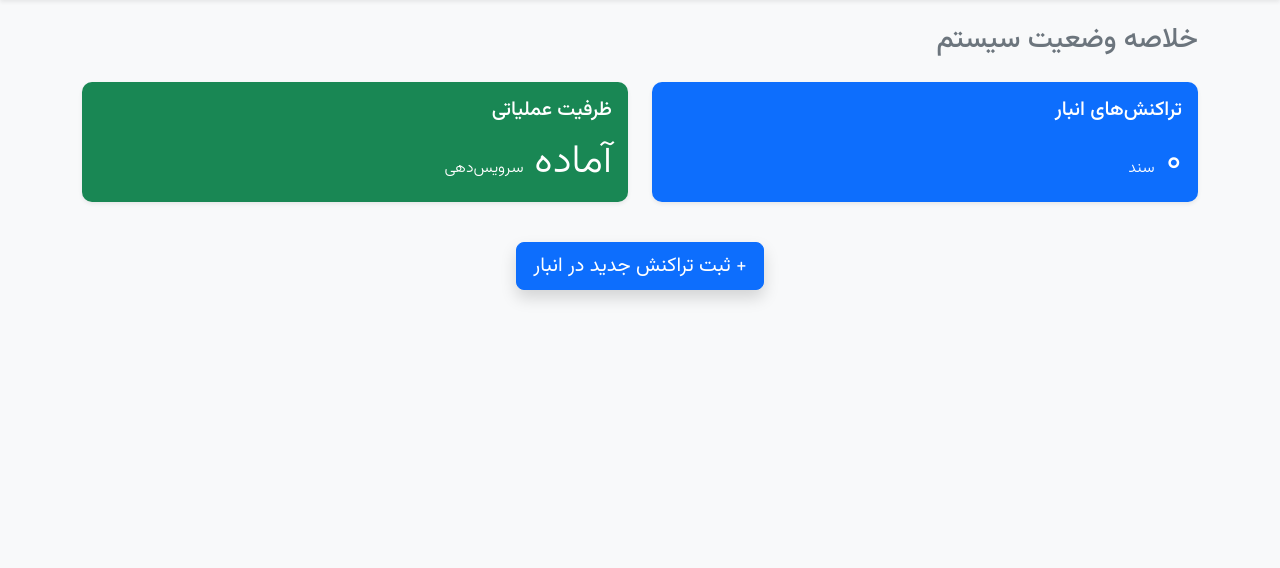
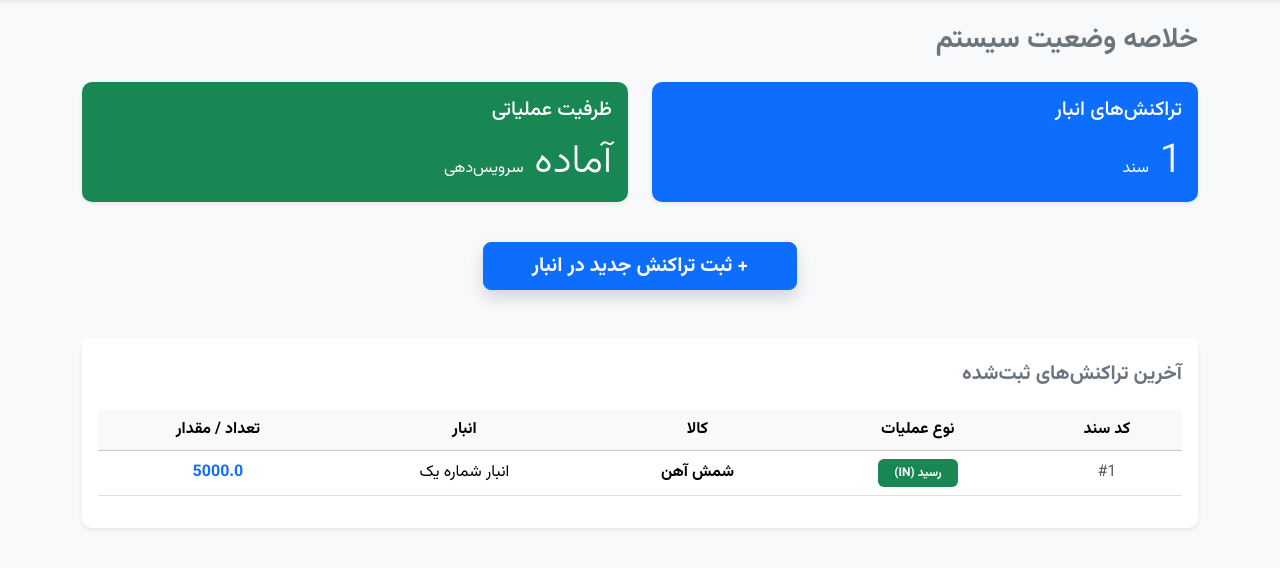
Before and after one commit to patronsafety-create/storage_management, a FastAPI app: page /dashboard in a window 1280 px wide. Shown: the part 56-624 px from the top of the page. Run offline with FastAPI, Linux system fonts and the light colour scheme.

Commit message:
fixed version2

```diff
--- a/src/api/main.py
+++ b/src/api/main.py
@@ -1,22 +1,55 @@
+from contextlib import asynccontextmanager
 from fastapi import FastAPI
 from fastapi.staticfiles import StaticFiles
+
 from src.api import auth
 from src.api import ui
-from src.api import inventory_ui  # اضافه شدن ماژول انبار
+from src.api import inventory_ui
+
+from src.infrastructure.database import engine, SessionLocal
+from src.domain_model import inventory_models
+
+# ساخت فیزیکی جداول در دیتابیس
+inventory_models.Base.metadata.create_all(bind=engine)
+
+@asynccontextmanager
+async def lifespan(app: FastAPI):
+    """
+    این تابع در زمان استارت سرور اجرا می‌شود.
+    وظیفه آن بررسی دیتابیس و تزریق داده‌های اولیه (Data Seeding) است.
+    """
+    db = SessionLocal()
+    try:
+        # ساخت انبارهای پیش‌فرض در صورت خالی بودن جدول
+        if not db.query(inventory_models.Warehouse).first():
+            db.add_all([
+                inventory_models.Warehouse(name="انبار شماره یک"),
+                inventory_models.Warehouse(name="انبار شماره دو")
+            ])
+
+        # ساخت کالاهای پیش‌فرض با واحد سنجش (تناژ)
+        if not db.query(inventory_models.Product).first():
+            db.add_all([
+                inventory_models.Product(name="شمش آهن", uom="تن"),
+                inventory_models.Product(name="اوره گرانول", uom="تن")
+            ])
+        db.commit()
+    finally:
+        db.close()
+    yield
 
 app = FastAPI(
     title="Storage ERP API",
     description="سیستم مدیریت انبار و احراز هویت",
-    version="1.0.0"
+    version="1.0.0",
+    lifespan=lifespan  # اتصال چرخه حیات به هسته برنامه
 )
 
-# اتصال پوشه استاتیک برای فایل‌های CSS و فونت‌ها
 app.mount("/static", StaticFiles(directory="static"), name="static")
 
-# رجیستر کردن روترهای سیستم
 app.include_router(auth.router)
 app.include_router(ui.router)
-app.include_router(inventory_ui.router)  # اتصال روتر انبار به هسته مرکزی
+app.include_router(inventory_ui.router)
 
 @app.get("/", tags=["General"])
 def read_root():
--- a/src/api/ui.py
+++ b/src/api/ui.py
@@ -1,15 +1,34 @@
-from fastapi import APIRouter, Request
+from fastapi import APIRouter, Request, Depends
 from fastapi.templating import Jinja2Templates
 from fastapi.responses import HTMLResponse
+from sqlalchemy.orm import Session
+
+# اتصال به زیرساخت دیتابیس و مدل‌ها
+from src.infrastructure.database import get_db
+from src.domain_model.inventory_models import StockTransaction
 
 router = APIRouter(tags=["UI"])
 templates = Jinja2Templates(directory="templates")
 
 @router.get("/dashboard", response_class=HTMLResponse)
-async def dashboard(request: Request, msg: str = None):
-    # استفاده از سینتکس استاندارد برای رندر HTML
+async def dashboard(request: Request, db: Session = Depends(get_db)):
+    """
+    رندر داشبورد با داده‌های زنده از پایگاه‌داده
+    """
+    # محاسبه تعداد کل اسناد انبار
+    transaction_count = db.query(StockTransaction).count()
+
+    # دریافت ۵ تراکنش آخر برای نمایش در جدول گزارشات سریع
+    recent_transactions = db.query(StockTransaction)\
+        .order_by(StockTransaction.created_at.desc())\
+        .limit(5).all()
+
     return templates.TemplateResponse(
         request=request,
         name="dashboard.html",
-        context={"request": request, "msg": msg}
+        context={
+            "request": request,
+            "tx_count": transaction_count,
+            "recent_txs": recent_transactions
+        }
     )
--- a/src/infrastructure/database.py
+++ b/src/infrastructure/database.py
@@ -1,18 +1,21 @@
-import os
 from sqlalchemy import create_engine
-from sqlalchemy.orm import sessionmaker
+from sqlalchemy.orm import declarative_base, sessionmaker
 
-DATABASE_URL = os.getenv("DATABASE_URL", "postgresql://erp_user:super_secure_password_123@localhost:5432/storage_erp")
+# استفاده از دیتابیس لوکال برای توسعه و تست سریع (Zero-Config)
+SQLALCHEMY_DATABASE_URL = "sqlite:///./enterprise_erp.db"
 
+# پارامتر check_same_thread مخصوص SQLite در محیط‌های چندنخی (FastAPI) است
 engine = create_engine(
-    DATABASE_URL,
-    pool_pre_ping=True,
-    pool_size=10,
-    max_overflow=20
+    SQLALCHEMY_DATABASE_URL, connect_args={"check_same_thread": False}
 )
 
+# کارخانه تولید نشست‌های دیتابیس (ACID Compliant)
 SessionLocal = sessionmaker(autocommit=False, autoflush=False, bind=engine)
 
+# کلاس پایه برای ارث‌بری تمام مدل‌های دیتابیس
+Base = declarative_base()
+
+# سیستم تزریق وابستگی (Dependency Injection) برای کنترلرها
 def get_db():
     db = SessionLocal()
     try:
--- a/templates/dashboard.html
+++ b/templates/dashboard.html
@@ -1,35 +1,91 @@
 {% extends "base.html" %}
 
-{% block title %}داشبورد مرکزی | Storage managment{% endblock %}
+{% block title %}داشبورد مرکزی | سیستم مدیریت انبار{% endblock %}
 
 {% block content %}
-<div class="row">
+<div class="row mt-4">
     <div class="col-12">
-        <h3 class="mb-4 text-secondary">خلاصه وضعیت سیستم</h3>
+        <h3 class="mb-4 text-secondary fw-bold">خلاصه وضعیت سیستم</h3>
     </div>
 
+    <!-- کارت آماری تراکنش‌ها -->
     <div class="col-md-6 mb-3">
-        <div class="card text-white bg-primary shadow-sm">
+        <div class="card text-white bg-primary shadow-sm h-100 border-0">
             <div class="card-body">
                 <h5 class="card-title">تراکنش‌های انبار</h5>
-                <p class="card-text display-6 mt-3">۰ <span class="fs-6">سند</span></p>
+                <!-- خواندن عدد واقعی از دیتابیس -->
+                <p class="card-text display-6 mt-3">{{ tx_count }} <span class="fs-6 fw-normal">سند</span></p>
             </div>
         </div>
     </div>
 
+    <!-- کارت وضعیت سیستم -->
     <div class="col-md-6 mb-3">
-        <div class="card text-white bg-success shadow-sm">
+        <div class="card text-white bg-success shadow-sm h-100 border-0">
             <div class="card-body">
                 <h5 class="card-title">ظرفیت عملیاتی</h5>
-                <p class="card-text display-6 mt-3">آماده <span class="fs-6">سرویس‌دهی</span></p>
+                <p class="card-text display-6 mt-3">آماده <span class="fs-6 fw-normal">سرویس‌دهی</span></p>
             </div>
         </div>
     </div>
 </div>
+
 <!-- دکمه عملیات سریع -->
-    <div class="col-12 mt-4 text-center">
-        <a href="/inventory/transaction" class="btn btn-primary btn-lg shadow">
+<div class="row mt-4 mb-5">
+    <div class="col-12 text-center">
+        <a href="/inventory/transaction" class="btn btn-primary btn-lg shadow px-5 fw-bold">
             + ثبت تراکنش جدید در انبار
         </a>
     </div>
+</div>
+
+<!-- جدول مانیتورینگ زنده (۵ تراکنش آخر) -->
+<div class="row">
+    <div class="col-12">
+        <div class="card shadow-sm border-0">
+            <div class="card-header bg-white border-bottom-0 pt-4 pb-0">
+                <h5 class="fw-bold text-secondary">آخرین تراکنش‌های ثبت‌شده</h5>
+            </div>
+            <div class="card-body">
+                <div class="table-responsive">
+                    <table class="table table-hover align-middle text-center">
+                        <thead class="table-light">
+                            <tr>
+                                <th>کد سند</th>
+                                <th>نوع عملیات</th>
+                                <th>کالا</th>
+                                <th>انبار</th>
+                                <th>تعداد / مقدار</th>
+                            </tr>
+                        </thead>
+                        <tbody>
+                            <!-- حلقه Jinja2 برای چاپ سطرهای دیتابیس -->
+                            {% for tx in recent_txs %}
+                            <tr>
+                                <td class="text-muted">#{{ tx.id }}</td>
+                                <td>
+                                    {% if tx.transaction_type.value == 'IN' %}
+                                        <span class="badge bg-success px-3 py-2">رسید (IN)</span>
+                                    {% else %}
+                                        <span class="badge bg-danger px-3 py-2">حواله (OUT)</span>
+                                    {% endif %}
+                                </td>
+                                <!-- به لطف relationship در SQLAlchemy، مستقیماً به نام کالا دسترسی داریم -->
+                                <td class="fw-bold">{{ tx.product.name }}</td>
+                                <td>{{ tx.warehouse.name }}</td>
+                                <td class="fw-bold text-primary" dir="ltr">{{ tx.quantity }}</td>
+                            </tr>
+                            {% else %}
+                            <!-- حالت Empty State اگر دیتابیس خالی باشد -->
+                            <tr>
+                                <td colspan="5" class="text-center text-muted py-4">هیچ تراکنشی یافت نشد.</td>
+                            </tr>
+                            {% endfor %}
+                        </tbody>
+                    </table>
+                </div>
+            </div>
+        </div>
+    </div>
+</div>
 {% endblock %}
```
Also changed, not shown: src/api/inventory_ui.py (+79 -19 lines), src/domain_model/inventory_models.py (added, +48 -0 lines), templates/transaction_form.html (+21 -13 lines), enterprise_erp.db (added).
